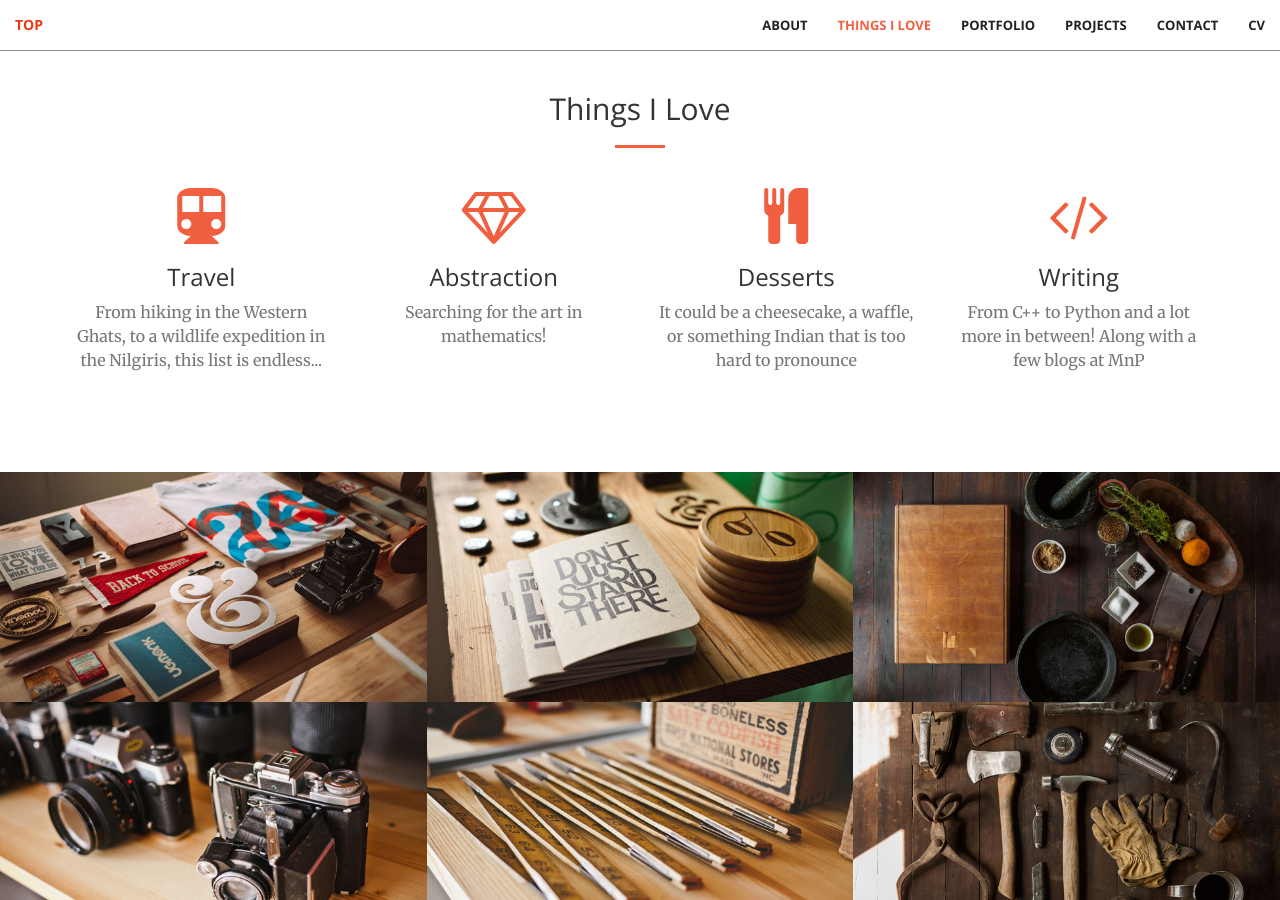
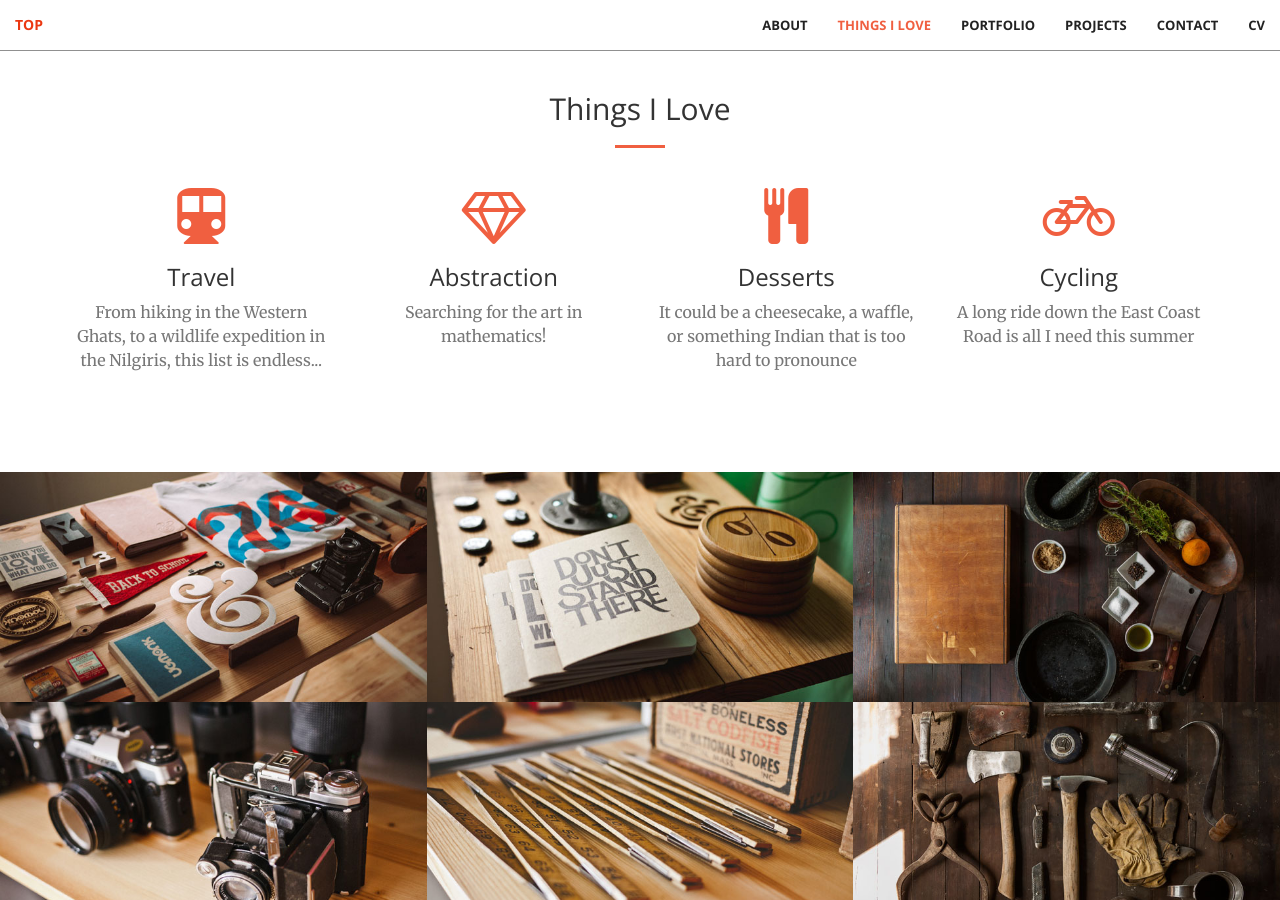
Before and after one commit to aravindbharathi/aravindbharathi.github.io, a Jekyll site: the page built from index.html, in a window 1280 px wide and 900 px high, scrolled down 1491 px. Built offline with Jekyll 4.4.1, drawn with Linux system fonts in a browser that asks for light colours.

Commit message:
Update stuff.html

```diff
--- a/_includes/stuff.html
+++ b/_includes/stuff.html
@@ -38,11 +38,12 @@
             </div>
             <div class="col-lg-3 col-md-6 text-center">
                 <div class="service-box">
-                    <a href="https://github.com/aravindbharathi" target="_blank">
-                    <i class="fa fa-4x fa-code wow bounceIn text-primary" data-wow-delay=".3s"></i>
-                    </a>
-                    <h3>Writing</h3>
-                    <p class="text-muted">From C++ to Python and a lot more in between! Along with a few blogs at MnP</p>
+                    <!--a href="https://github.com/aravindbharathi" target="_blank"-->
+                    <i class="fa fa-4x fa-bicycle wow bounceIn text-primary" data-wow-delay=".3s"></i>
+                    <!--/a-->
+                    <h3>Cycling</h3>
+                    <!--p class="text-muted">From C++ to Python and a lot more in between! Along with a few blogs at MnP</p-->
+                    <p class="text-muted">A long ride down the East Coast Road is all I need this summer</p>
                 </div>
             </div>
         </div>
```
